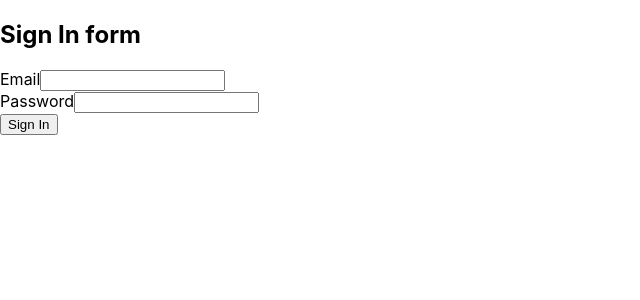
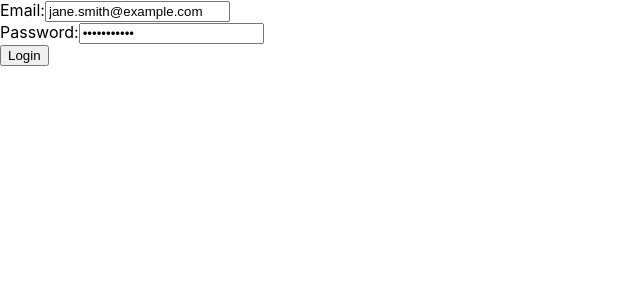
Before and after one commit to hajarLafdaoui/Employee_management, a React (Create React App) app in the folder employee_management_frontend/: page /login in a window 1280 px wide. Shown: the top 300 px of the page, without its empty margins (0-640 px from the left). Built offline with nearby package versions, Linux system fonts and the light colour scheme.

Commit message:
Creating the login using JWT, Returning the token and user data, sending the user to another component based on its role

```diff
--- a/employee_management_frontend/src/App.js
+++ b/employee_management_frontend/src/App.js
@@ -10,7 +10,7 @@ function App() {
     <Routes>
       <Route path="/profile" element={<Profile />} />
       <Route path="/login" element={<SignIn />} />
-      <Route path="/login" element={<Dashboard />} />
+      <Route path="/dashboard" element={<Dashboard />} />
     </Routes>
   </Router>
 
--- a/employee_management_frontend/src/components/Authentication/SignIn.jsx
+++ b/employee_management_frontend/src/components/Authentication/SignIn.jsx
@@ -1,66 +1,65 @@
 import React, { useState } from 'react';
-import axios from 'axios';
+import axiosInstance from '../axiosSetup'; // Import the axios setup
 import { useNavigate } from 'react-router-dom';
 
+
 const SignIn = () => {
-  const [formData, setFormData] = useState({
-    email: '',
-    password: '',
-  });
+  const [email, setEmail] = useState('jane.smith@example.com');
+  const [password, setPassword] = useState('password123');
   const [error, setError] = useState('');
   const navigate = useNavigate();
 
-  const handleChange = (e) => {
-    const { name, value } = e.target;
-    setFormData((prevData) => ({
-      ...prevData,
-      [name]: value,
-    }));
-  };
 
-  const handleSubmit = async (e) => {
+  const handleLogin = async (e) => {
     e.preventDefault();
+    try {
+      const response = await axiosInstance.post('/login', { email, password });
+      console.log('Response:', response); // Log the entire response to check its structure
 
-    try {
-      const response = await axios.post('http://127.0.0.1:8000/api/login', formData);
+      if (response.data.token) {
+        localStorage.setItem('token', response.data.token); // Store token
 
-      localStorage.setItem('token', response.data.token);
-      navigate('/profile');
+        // Check if 'user' object is in the response and contains 'role'
+        if (response.data.user && response.data.user.role) {
+          const role = response.data.user.role; // Get role from the 'user' object
+
+          // Redirect based on the role
+          if (role === 'employee') {
+            navigate('/profile'); // Redirect to profile for employees
+          } else if (role === 'admin') {
+            navigate('/dashboard'); // Redirect to dashboard for admins
+          } else {
+            setError('Unknown role');
+          }
+        } else {
+          setError('User or role not found in response');
+        }
+      } else {
+        setError('No token received');
+      }
     } catch (error) {
-      if (error.response) {
-        setError(error.response.data.error);
-      } else {
-        setError('An error occurred. Please try again.');
-      }
+      console.error('Error logging in:', error);
+      setError('Invalid credentials or network issue');
     }
   };
 
+
+
+
+
   return (
     <div>
-      <h2>Sign In form</h2>
-      <form onSubmit={handleSubmit}>
-        {error && <div style={{ color: 'red' }}>{error}</div>}
+      <form onSubmit={handleLogin}>
         <div>
-          <label>Email</label>
-          <input
-            type="email"
-            name="email"
-            value={formData.email}
-            onChange={handleChange}
-            required
-          />
+          <label>Email:</label>
+          <input type="email" value={email} onChange={(e) => setEmail(e.target.value)} required />
         </div>
         <div>
-          <label>Password</label>
-          <input
-            type="password"
-            name="password"
-            value={formData.password}
-            onChange={handleChange}
-            required
-          />
+          <label>Password:</label>
+          <input type="password" value={password} onChange={(e) => setPassword(e.target.value)} required />
         </div>
-        <button type="submit">Sign In</button>
+        {error && <p style={{ color: 'red' }}>{error}</p>}
+        <button type="submit">Login</button>
       </form>
     </div>
   );
--- /dev/null
+++ b/employee_management_frontend/src/components/axiosSetup.jsx
@@ -0,0 +1,18 @@
+import axios from 'axios';
+
+const axiosInstance = axios.create({
+  baseURL: 'http://127.0.0.1:8000/api',
+});
+
+axiosInstance.interceptors.request.use(
+  (config) => {
+    const token = localStorage.getItem('token');
+    if (token) {
+      config.headers['Authorization'] = `Bearer ${token}`;
+    }
+    return config;
+  },
+  (error) => Promise.reject(error)
+);
+
+export default axiosInstance;
```
Also changed, not shown: 2 other files (tests, documents, lock files or other folders).
